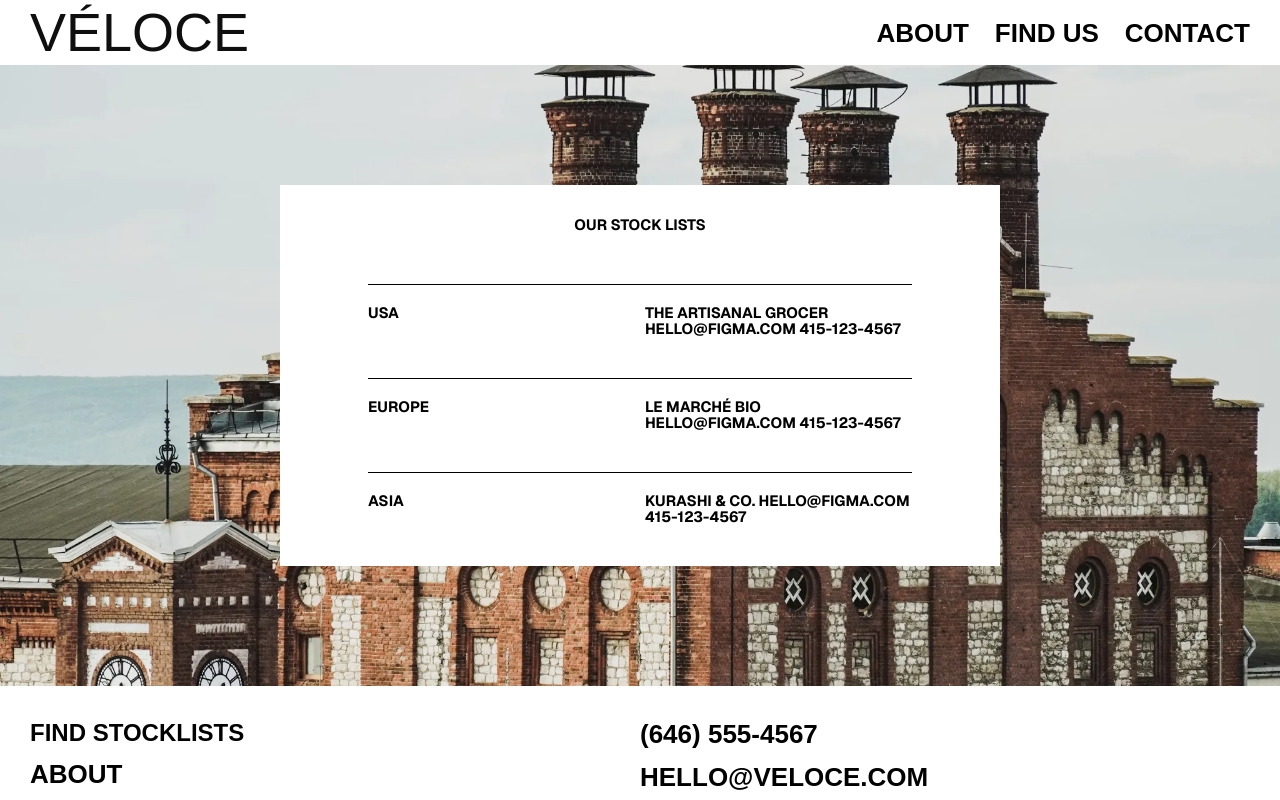
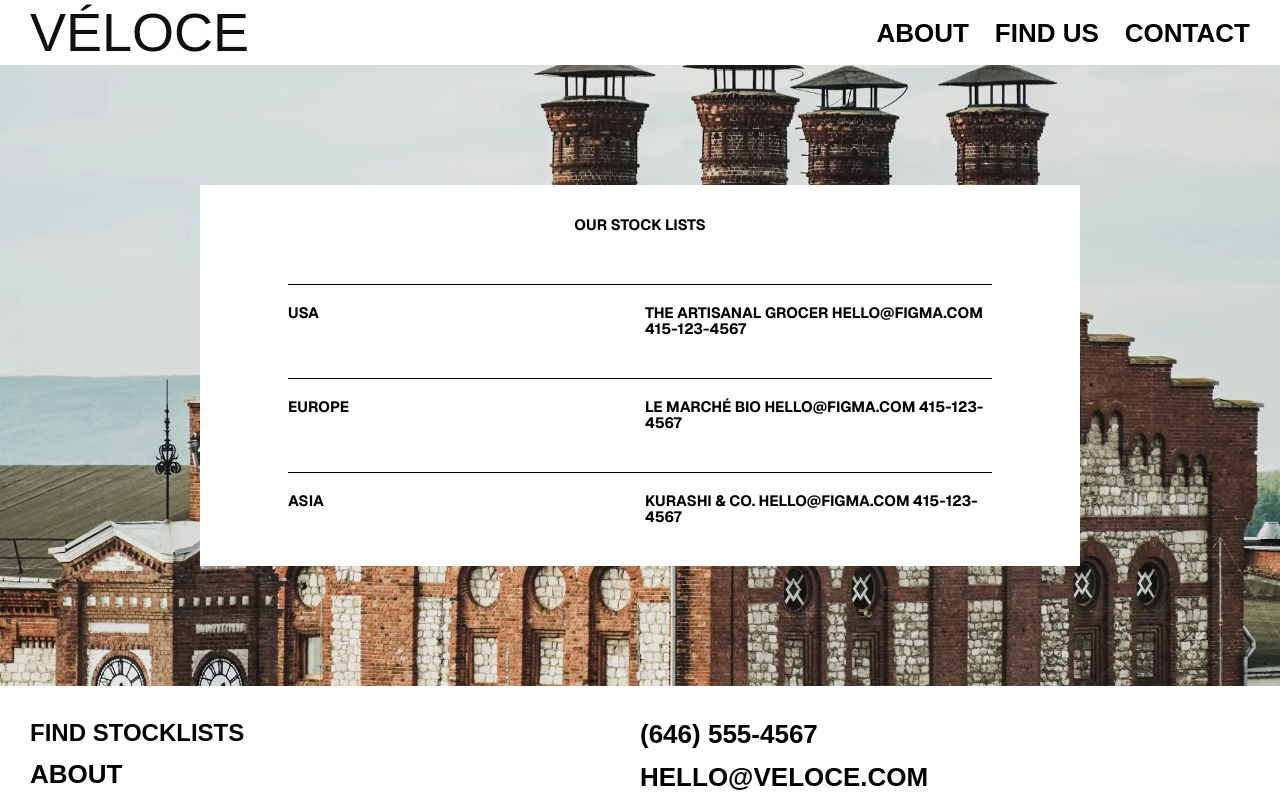
Before and after one commit to gaga4l/VELOCE, a React (Vite) app: page /findus in a window 1280 px wide. Shown: the top 800 px of the page. Built offline with nearby package versions, Linux system fonts and the light colour scheme; a web font is replaced by a local one.

Commit message:
Still Working on Find US page main section after andding resuable component for header and footer

```diff
--- a/src/Pages/FindUs/Main.tsx
+++ b/src/Pages/FindUs/Main.tsx
@@ -26,8 +26,9 @@ const stocklistData = [
 
 const Main = () => {
   return (
-    <main className="flex justify-center items-center px-5 py-[120px] bg-cover bg-center md:px-10 lg:px-[200px]" style={{backgroundImage: `url(${BackgroundImage})`}}>
-      <div className="bg-background1 w-full flex flex-col items-center gap-[50px] px-6 pt-8 max-w-[335px] md:max-w-[720px] ">
+    <main className="flex justify-center items-center px-5 py-[120px] bg-cover bg-center  md:px-10 lg:px-[200px]" style={{backgroundImage: `url(${BackgroundImage})`}}>
+
+      <div className="bg-background1 w-full flex flex-col items-center gap-[50px] px-6 pt-8 max-w-[335px] md:max-w-none">
         <p className="font-geist font-bold text-headline1 leading-[110%] tracking-[-5%] text-[13px] md:text-[14px] lg:text-[15px] ">OUR STOCK LISTS</p>
         <ul className="md:px-16 w-full">
           {stocklistData.map((item) => (
@@ -38,6 +39,7 @@ const Main = () => {
           ))}
         </ul>
       </div>
+
     </main>
   )
 }
```
